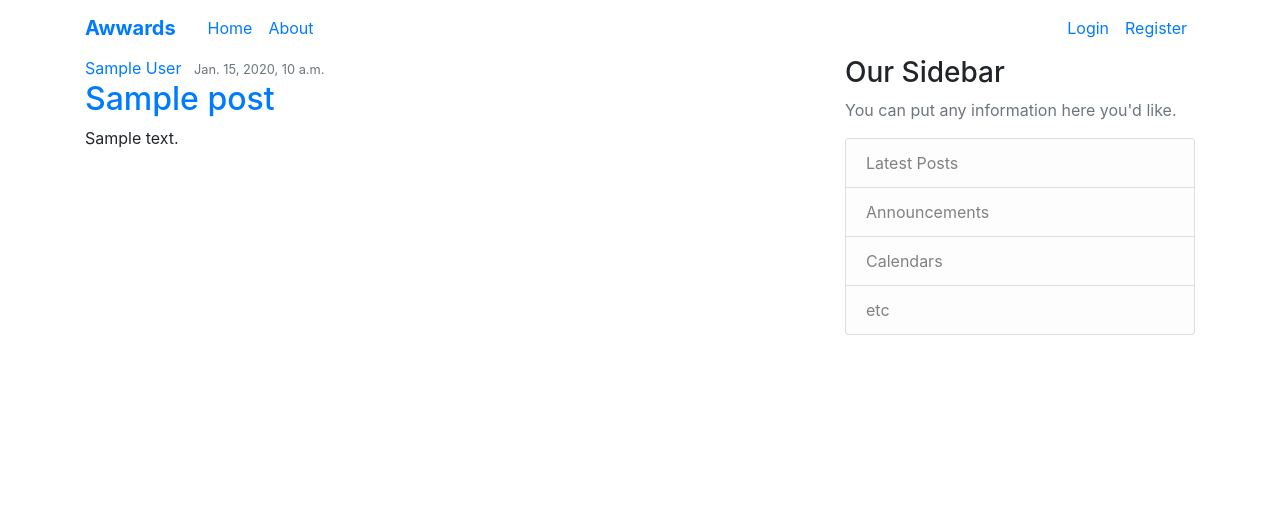
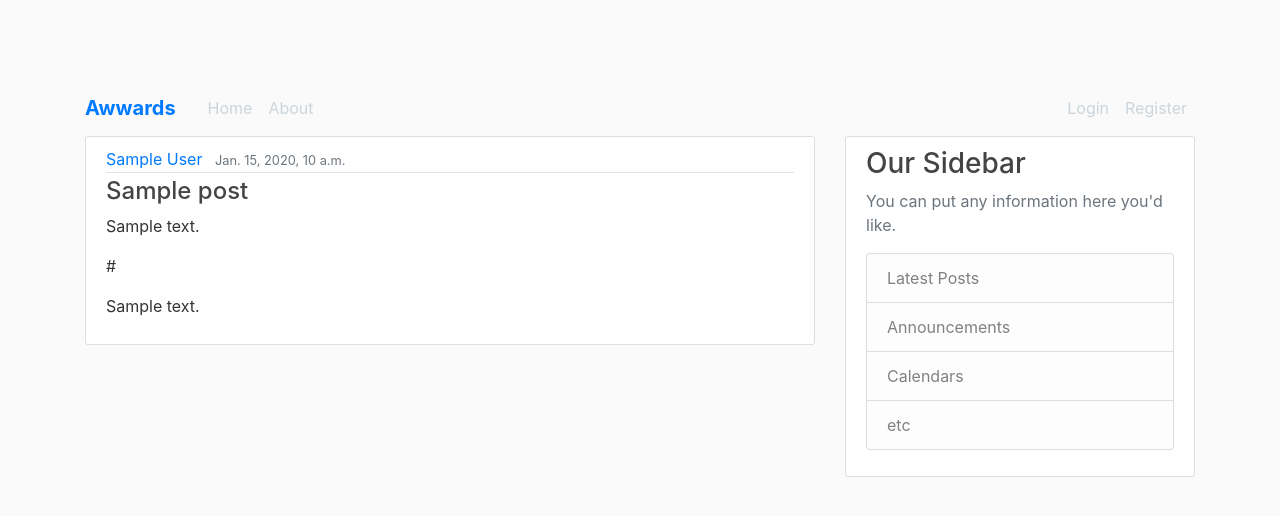
Before and after one commit to Vivvianne/Awwards, a Django app: template upload/templates/upload/home.html in a window 1280 px wide. Shown: the top 516 px of the page. Run offline with Django 3.2, Linux system fonts and the light colour scheme; the template is opened without the code that fills it: most values are stand-ins (such as "Sample title", 1, 10 or a date in 2020); some libraries are stand-ins or nearby versions.

Commit message:
added some place holders in our views for our templates, and added styling in the static folder

```diff
--- /dev/null
+++ b/upload/static/upload/main.css
@@ -0,0 +1,84 @@
+body {
+    background: #fafafa;
+    color: #333333;
+    margin-top: 5rem;
+  }
+
+  h1, h2, h3, h4, h5, h6 {
+    color: #444444;
+  }
+
+  ul {
+    margin: 0;
+  }
+
+  .bg-steel {
+    background-color: #5f788a;
+  }
+
+  .site-header .navbar-nav .nav-link {
+    color: #cbd5db;
+  }
+
+  .site-header .navbar-nav .nav-link:hover {
+    color: #ffffff;
+  }
+
+  .site-header .navbar-nav .nav-link.active {
+    font-weight: 500;
+  }
+
+  .content-section {
+    background: #ffffff;
+    padding: 10px 20px;
+    border: 1px solid #dddddd;
+    border-radius: 3px;
+    margin-bottom: 20px;
+  }
+
+  .article-title {
+    color: #444444;
+  }
+
+  a.article-title:hover {
+    color: #428bca;
+    text-decoration: none;
+  }
+
+  .article-content {
+    white-space: pre-line;
+  }
+
+  .article-img {
+    height: 65px;
+    width: 65px;
+    margin-right: 16px;
+  }
+
+  .article-metadata {
+    padding-bottom: 1px;
+    margin-bottom: 4px;
+    border-bottom: 1px solid #e3e3e3
+  }
+
+  .article-metadata a:hover {
+    color: #333;
+    text-decoration: none;
+  }
+
+  .article-svg {
+    width: 25px;
+    height: 25px;
+    vertical-align: middle;
+  }
+
+  .account-img {
+    height: 125px;
+    width: 125px;
+    margin-right: 20px;
+    margin-bottom: 16px;
+  }
+
+  .account-heading {
+    font-size: 2.5rem;
+  }
--- a/upload/templates/upload/home.html
+++ b/upload/templates/upload/home.html
@@ -7,8 +7,10 @@
             <a class="mr-2" href="#">{{ post.author }}</a>
             <small class="text-muted">{{ post.date_posted }}</small>
         </div>
-        <h2><a class="article-title" href="#">{{ post.title }}</a></h2>
-        <p class="article-content">{{ post.content }}</p>
+        <h4><a class="article-title" href="#">{{ post.title }}</a></h4>
+        <p class="article-description">{{ post.description }}</p>
+        <p class="article-link">{{ post.link }}</p>
+        <p class="article-comments">{{ post.comments }}</p>
     </div>
 </article>
 {% endfor %}
```
Also changed, not shown: upload/views.py (+22 -2 lines).
